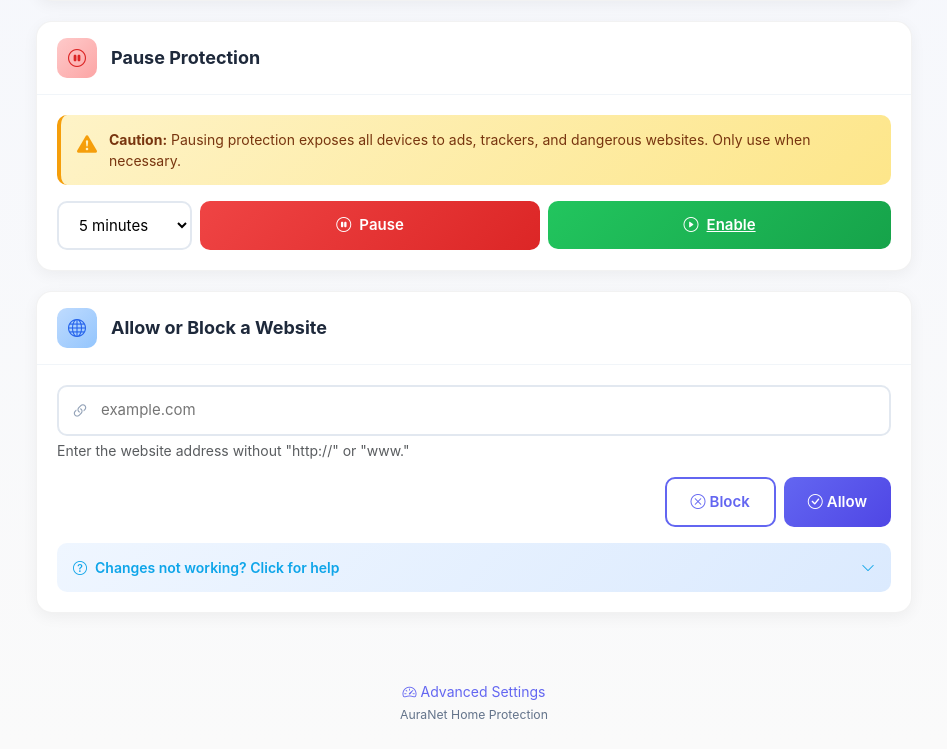
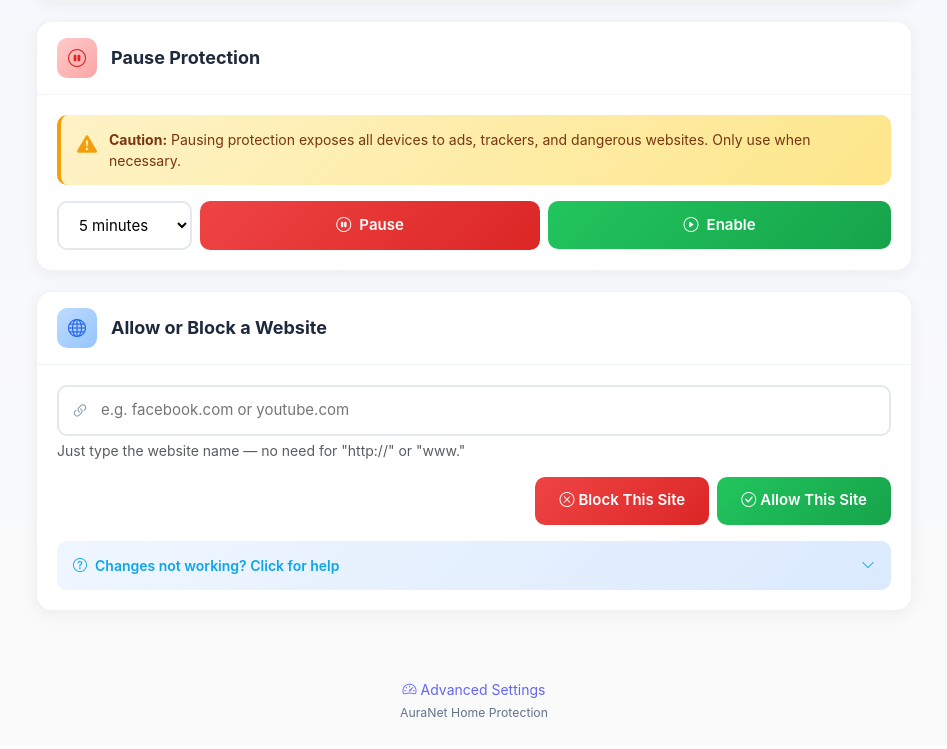
Before and after one commit to AuraNet-AU/auranet-dashboard, a Flask app: page / in a window 1280 px wide. Shown: the part 1208-1957 px from the top of the page, without its empty margins (166-1113 px from the left). After the commit the page ends 1925 px from the top, so only its background shows below. Run offline with Flask 3, Linux system fonts and the light colour scheme.

Commit message:
Release v1.0.2 - Background gravity, UI improvements, fix blocklist URLs

```diff
--- a/templates/index.html
+++ b/templates/index.html
@@ -748,7 +748,7 @@
               </form>
             </div>
             <div class="col-12 col-md-5">
-              <a href="{{ url_for('enable_protection') }}" class="btn-aura btn-aura-success w-100">
+              <a href="{{ url_for('enable_protection') }}" class="btn-aura btn-aura-success w-100" style="text-decoration: none;">
                 <i class="bi bi-play-circle me-2"></i>Enable
               </a>
             </div>
@@ -772,16 +772,16 @@
             <div class="mb-3">
               <div class="position-relative">
                 <i class="bi bi-link-45deg position-absolute" style="left: 14px; top: 50%; transform: translateY(-50%); color: #94a3b8; font-size: 1.125rem;"></i>
-                <input type="text" name="domain" class="aura-input" style="padding-left: 42px;" placeholder="example.com" required>
+                <input type="text" name="domain" class="aura-input" style="padding-left: 42px;" placeholder="e.g. facebook.com or youtube.com" required>
               </div>
-              <small class="text-muted mt-1 d-block">Enter the website address without "http://" or "www."</small>
+              <small class="text-muted mt-1 d-block">Just type the website name — no need for "http://" or "www."</small>
             </div>
             <div class="d-flex gap-2 justify-content-end">
-              <button type="submit" name="action" value="deny" class="btn-aura btn-aura-outline">
-                <i class="bi bi-x-circle me-1"></i>Block
+              <button type="submit" name="action" value="deny" class="btn-aura" style="background: linear-gradient(135deg, #ef4444 0%, #dc2626 100%); color: white;">
+                <i class="bi bi-x-circle me-1"></i>Block This Site
               </button>
-              <button type="submit" name="action" value="allow" class="btn-aura btn-aura-primary">
-                <i class="bi bi-check-circle me-1"></i>Allow
+              <button type="submit" name="action" value="allow" class="btn-aura" style="background: linear-gradient(135deg, #22c55e 0%, #16a34a 100%); color: white;">
+                <i class="bi bi-check-circle me-1"></i>Allow This Site
               </button>
             </div>
           </form>
```
